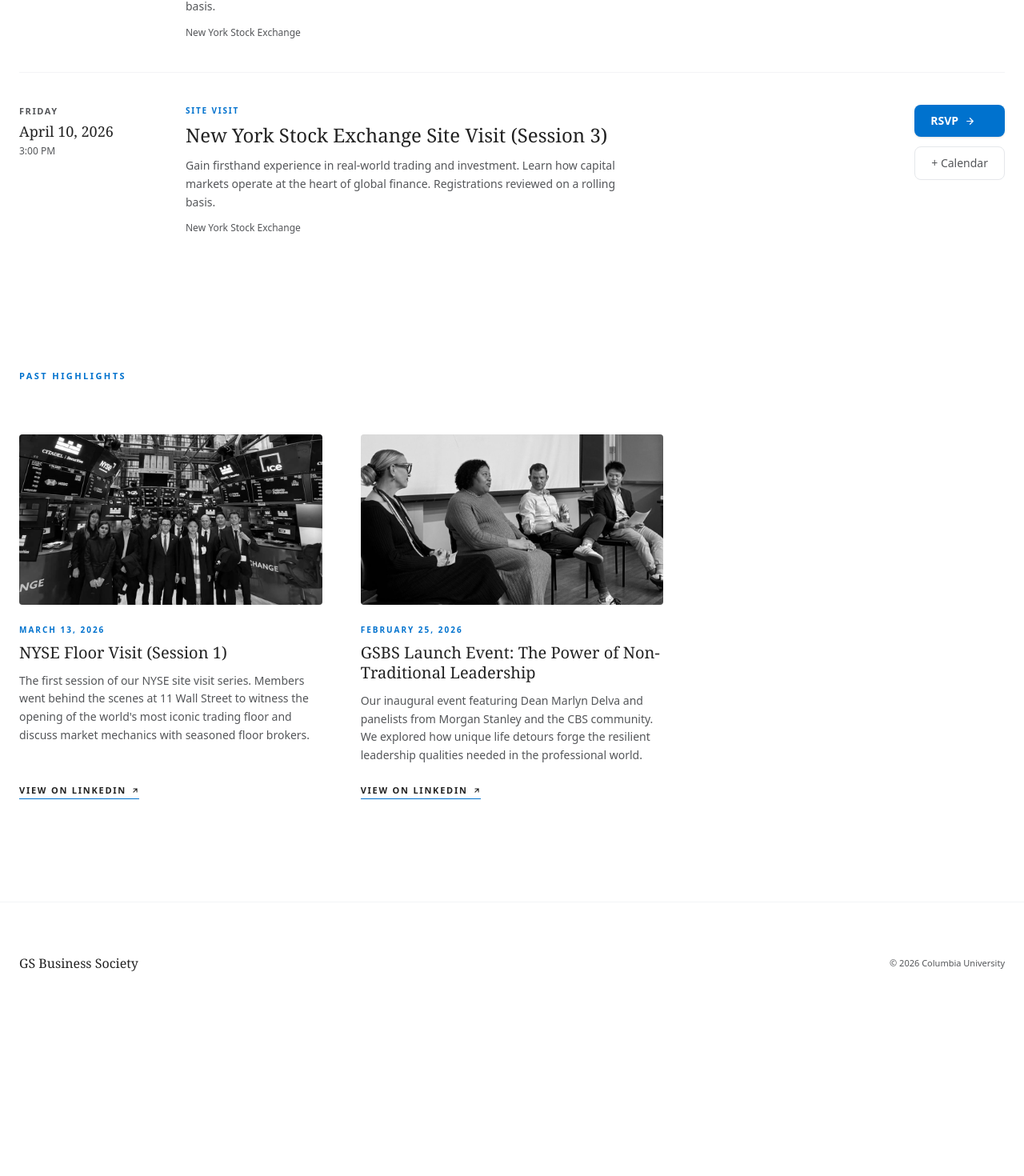
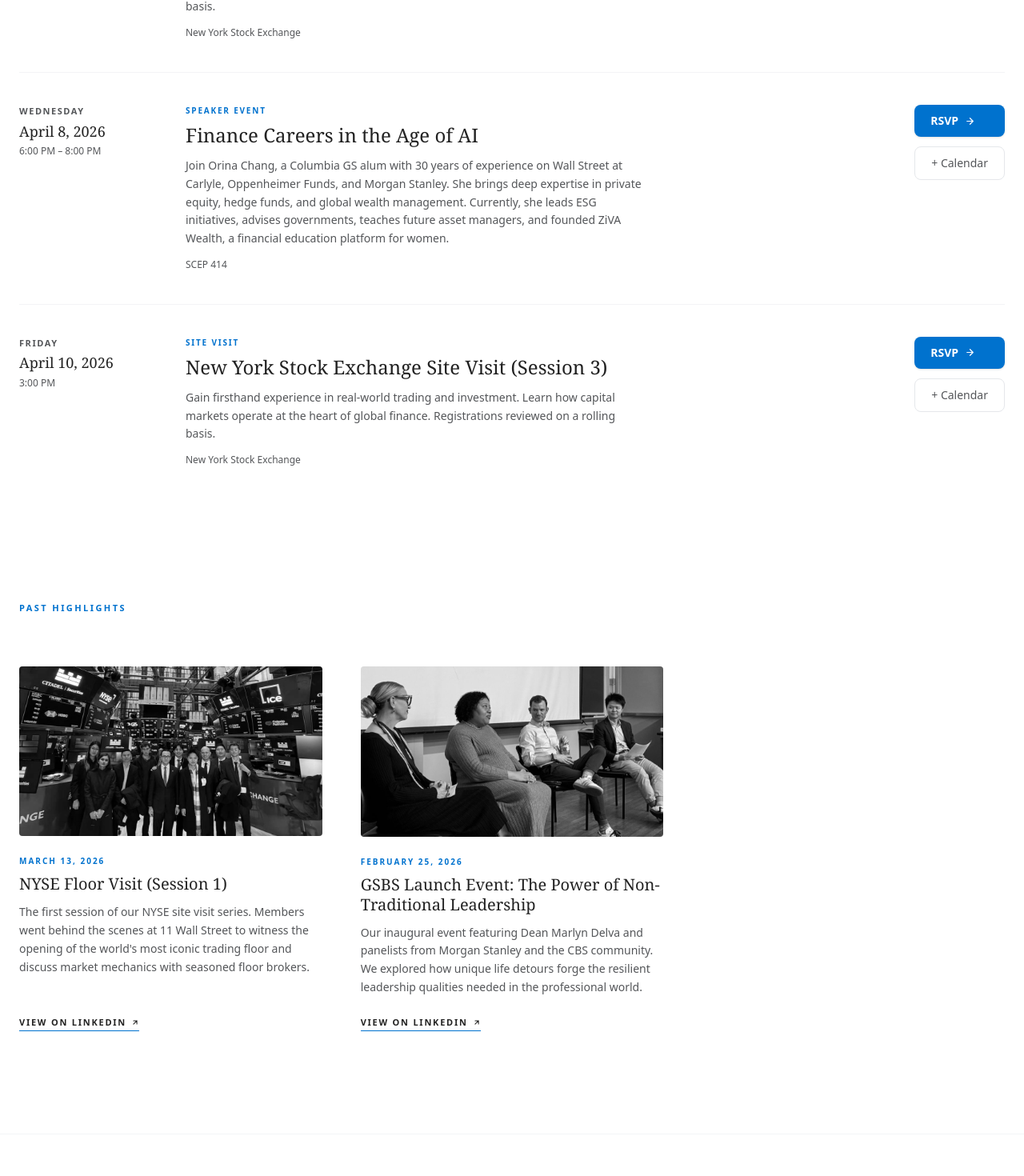
Before and after one commit to gsbusinesssociety/gsbusinesssociety.github.io, a Next.js app: page /events in a window 1280 px wide. Shown: the part 615-2085 px from the top of the page at 80% size. Before the commit the page ends 1895 px from the top, so only its background shows below. Built offline with nearby package versions, Linux system fonts and the light colour scheme.

Commit message:
feat: added Orina Chang's event, General Studies instead of GS

```diff
--- a/app/events/page.tsx
+++ b/app/events/page.tsx
@@ -14,6 +14,7 @@ const UPCOMING_EVENTS = [
   //   category: "Site Visit & Networking",
   //   rsvpLink: "https://docs.google.com/forms/d/e/1FAIpQLSdfhB2kPU08AKkB1M0hRi1P7sEhJV4ZwV_YxeMpxXrWHtj9Qw/viewform"
   // },
+
     {
     title: "McKinsey & Company Talent Acquisition Event",
     date: "20260402T190000",
@@ -40,6 +41,19 @@ const UPCOMING_EVENTS = [
     category: "Site Visit",
     rsvpLink: "https://docs.google.com/forms/d/e/1FAIpQLScuVzaBJXQUI88vP95bv9o7_CVJKQ3AsjHF8twSdmZH4CFSeg/viewform"
   },
+    {
+  "title": "Finance Careers in the Age of AI",
+  "date": "20260408T180000",
+  "endDate": "20260408T200000",
+  "displayDate": "April 8, 2026",
+  "dayOfWeek": "Wednesday",
+  "time": "6:00 PM – 8:00 PM",
+  "location": "SCEP 414",
+  "fullAddress": "SCEP 414, Columbia University (exact building details not specified)",
+  "description": "Join Orina Chang, a Columbia GS alum with 30 years of experience on Wall Street at Carlyle, Oppenheimer Funds, and Morgan Stanley. She brings deep expertise in private equity, hedge funds, and global wealth management. Currently, she leads ESG initiatives, advises governments, teaches future asset managers, and founded ZiVA Wealth, a financial education platform for women.",
+  "category": "Speaker Event",
+  "rsvpLink": "https://docs.google.com/forms/d/e/1FAIpQLSfrPDpdt5v5vceeYTxgq3pz7-N_7HBpsK0iOwDO5_kw38gB5A/viewform"
+},
   {
     title: "New York Stock Exchange Site Visit (Session 3)",
     date: "20260410T190000Z",
--- a/app/layout.tsx
+++ b/app/layout.tsx
@@ -4,7 +4,7 @@ import Navbar from "@/app/components/Navbar";
 import { GoogleAnalytics } from '@next/third-parties/google';
 
 export const metadata: Metadata = {
-  title: "GS Business Society",
+  title: "General Studies Business Society",
   description: "Columbia's premier organization for professional excellence.",
   icons: {
     icon: "/favicon.ico",
@@ -59,7 +59,7 @@ export default function RootLayout({
             {/* Bottom row */}
             <div className="flex flex-col sm:flex-row items-center justify-between gap-3">
               <p className="font-serif text-[var(--foreground)] text-base">
-                GS Business Society
+                General Studies Business Society
               </p>
               <p className="text-[11px] text-[var(--accent-grey)]">
                 © 2026 Columbia University
--- a/app/page.tsx
+++ b/app/page.tsx
@@ -48,7 +48,7 @@ export default function Home() {
 
         {/* Headline */}
         <h1 className="font-serif text-5xl md:text-6xl lg:text-[4.5rem] text-[var(--foreground)] leading-[1.08] max-w-3xl mb-10">
-          GS Business Society
+          General Studies Business Society
         </h1>
 
         {/* Body — give it room */}
```
